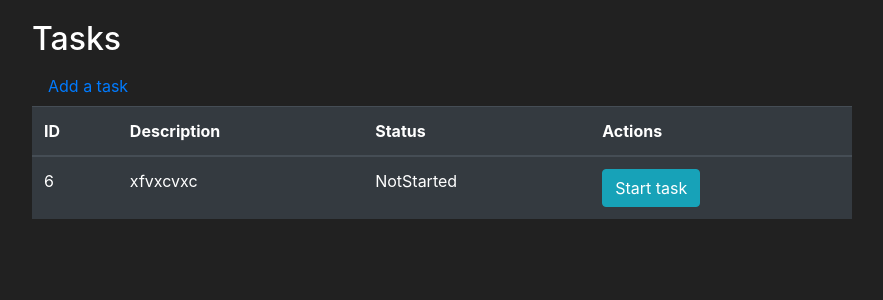
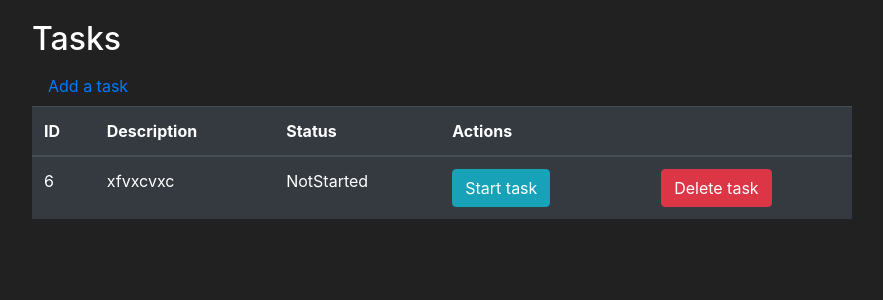
Before and after one commit to alancalumby/tasklist, a Flask app: page /tasks in a window 1280 px wide. Shown: the part 56-356 px from the top of the page, without its empty margins (3-886 px from the left). Run offline with Flask 2, Linux system fonts and the light colour scheme; a user stored in the database is signed in; data comes from the database, SQL or seed files in the repository; both versions use the stored data as it was after the commit; some libraries are stand-ins or nearby versions.

```diff
--- a/tasklist/forms.py
+++ b/tasklist/forms.py
@@ -26,8 +26,11 @@ class LoginForm(FlaskForm):
     password = PasswordField(label='Password:', validators=[DataRequired()])
     submit = SubmitField(label='Go')
 
-class AddTaskItem(FlaskForm):
+class AddTaskItemForm(FlaskForm):
     description = StringField(label='Description:', validators=[Length(min=2,max=50),DataRequired()])
     status = "NotStarted"
     owner = 1
     submit = SubmitField(label='Go')
+
+class DeleteTaskItemForm(FlaskForm):
+    submit = SubmitField(label='Yes')
--- a/tasklist/routes.py
+++ b/tasklist/routes.py
@@ -1,7 +1,7 @@
 from tasklist import app, db, login_mgr
 from flask import render_template, redirect, url_for, flash, request
 from tasklist.models import TaskItem, User
-from tasklist.forms import RegisterForm, LoginForm, AddTaskItem
+from tasklist.forms import RegisterForm, LoginForm, AddTaskItemForm, DeleteTaskItemForm
 from flask_login import login_user, logout_user, login_required, current_user
 
 @app.route('/')
@@ -55,16 +55,23 @@ def logout_page():
     flash(f'You have benn logged out. See you soon', category='info')
     return redirect(url_for('home_page'))
 
-@app.route('/tasks')
+@app.route('/tasks', methods=['GET','POST'])
 @login_required
 def tasks_page():
+    deletetask_form = DeleteTaskItemForm()
+    if request.method == 'POST':
+        deleted_task = request.form.get('deleted_task')
+        task = TaskItem.query.filter_by(id=deleted_task).first()
+        db.session.delete(task)
+        db.session.commit()
+        flash(f'Task "{task.description}" has been deleted.', category='success')
     tasks = TaskItem.query.filter_by(owner = current_user.id)
-    return render_template('tasks.html', tasks = tasks)
+    return render_template('tasks.html', tasks = tasks, deletetask_form=deletetask_form)
 
 @app.route('/addtask', methods=['GET','POST'])
 @login_required
 def addtask_page():
-    form = AddTaskItem()
+    form = AddTaskItemForm()
     if request.method == 'POST':
         if form.validate_on_submit():
             task_to_create = TaskItem(description=form.description.data, owner=current_user.id,status='NotStarted')
--- a/tasklist/templates/includes/items_modals.html
+++ b/tasklist/templates/includes/items_modals.html
@@ -32,15 +32,14 @@
     </div>
   </div>
 
-  <!-- Purchase Confirm -->
-  <div class="modal fade" id="Modal-PurchaseConfirm-{{ task.id }}"
+  <!-- Delete task -->
+  <div class="modal fade" id="Modal-DeleteTask-{{ task.id }}"
        tabindex="-1"
        aria-labelledby="exampleModalLabel" aria-hidden="true">
     <div class="modal-dialog">
       <div class="modal-content">
         <div class="modal-header">
           <h5 class="modal-title" id="ModalLabel">
-            <!-- -->
             {{ task.description }}
           </h5>
           <button type="button" class="close"
@@ -49,12 +48,28 @@
           </button>
         </div>
         <div class="modal-body">
+          <form method="POST">
+            {{ deletetask_form.hidden_tag() }}
+            <h4>
+              Do you really want to delete the task "{{ task.description }}" ?
+            </h4>
+            <br>
+            <h6>
+              By clicking Yes the task will be deleted.
+            </h6>
+            <br>
+            <input id="deleted_task" name="deleted_task" type="hidden" value="{{task.id}}">
+            {{ deletetask_form.submit(class="btn btn-outline-success btn-block") }}
+          </form>
 
         </div>
         <div class="modal-footer">
-          <button type="button" class="btn btn-secondary"
-                  data-dismiss="modal">Close
+          <!--<button type="button" class="btn btn-secondary btn-success"
+                  data-dismiss="modal">Yes
           </button>
+          <button type="button" class="btn btn-primary btn-danger"
+                  data-dismiss="modal">No
+          </button>-->
         </div>
       </div>
     </div>
--- a/tasklist/templates/tasks.html
+++ b/tasklist/templates/tasks.html
@@ -26,6 +26,8 @@
                             <td>{{task.description}}</td>
                             <td>{{task.status}}</td>
                             <td>
+                                <div class="row">
+                                    <div class="col-6">
                                         {% if task.status == 'NotStarted' %}
                                             <button class="btn btn-outline btn-info" data-toggle="modal" data-target="#StartTask-{{ task.id }}">Start task</button>
                                         {% else %}
@@ -33,6 +35,11 @@
                                             <button class="btn btn-outline btn-success" data-toggle="modal" data-target="#FinishTask-{{ task.id }}">Finish task</button>
                                             {% endif %}
                                         {% endif %}
+                                    </div>
+                                    <div class="col-6">
+                                        <button class="btn btn-outline btn-danger" data-toggle="modal" data-target="#Modal-DeleteTask-{{ task.id }}">Delete task</button>
+                                    </div>
+                                </div>
                             </td>
                         </tr>
                     {% endfor %}
```
Also changed, not shown: tasklist/tasklist.db. Lines whose indentation alone changed are shown as unchanged.
